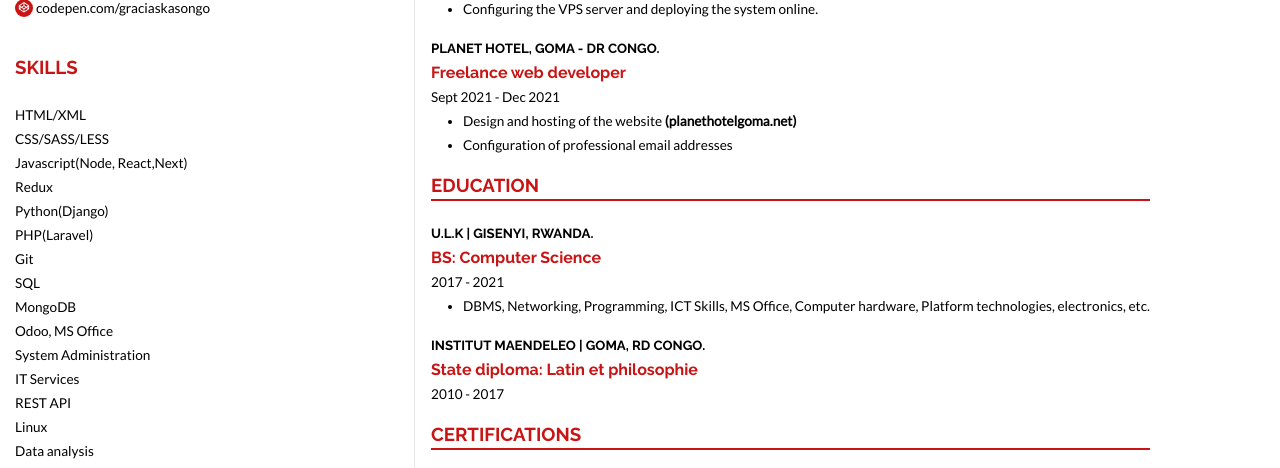
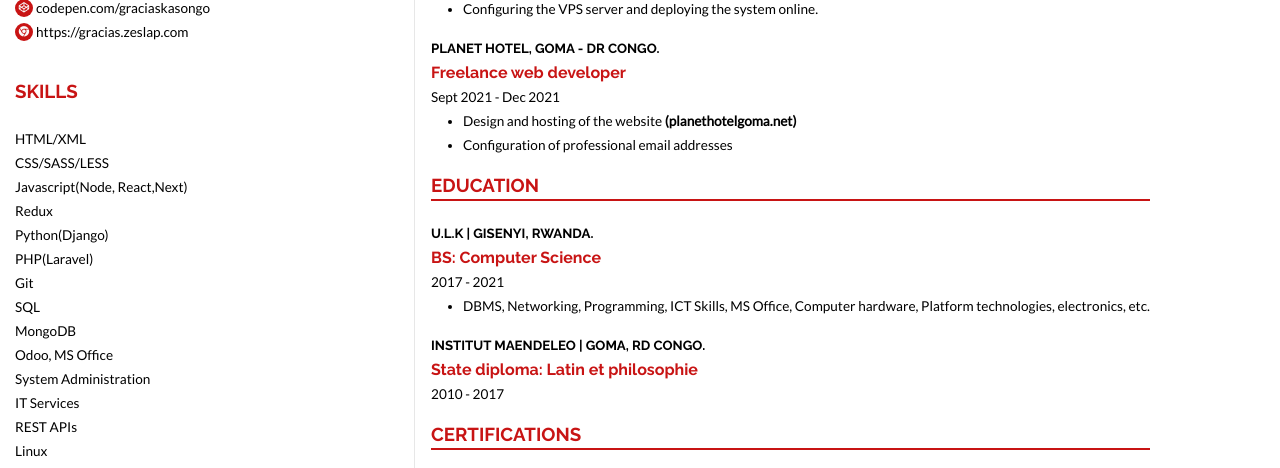
Before and after one commit to graciaskas/myresume, a plain HTML site: page en.html in a window 1280 px wide. Shown: the part 305-773 px from the top of the page. Drawn offline with Linux system fonts and the light colour scheme.

Commit message:
fix:changes

```diff
--- a/en.html
+++ b/en.html
@@ -41,6 +41,7 @@
                         <p><span class="fa fa-map-marker"></span>Goma - DR Congo</p>
                         <p><span class="fa fa-github"></span>Github.com/graciaskas</p>
                         <p><span class="fa fa-codepen"></span>codepen.com/graciaskasongo</p>
+                        <p><span class="fa fa-chrome"></span>https://gracias.zeslap.com</p>
                     </div>
                     <div class="left_block">
                         <h3 class="t-danger upper">Skills</h3>
@@ -56,7 +57,7 @@
                         <p>Odoo, MS Office</p>
                         <p>System Administration</p>
                         <p>IT Services</p>
-                        <p>REST API</p>
+                        <p>REST APIs</p>
                         <p>Linux</p>
                         <p>Data analysis</p>
                         <p>Responsive web design</p>
```
